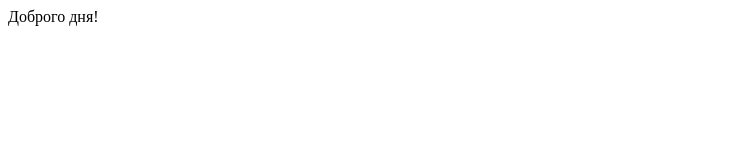
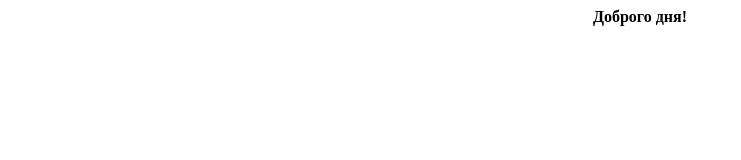
Before and after one commit to lebowskiFF/-, a plain HTML site: page index.html in a window 1280 px wide. Shown: the whole page, without its empty margins (0-741 px from the left). Drawn offline with Linux system fonts and the light colour scheme.

Commit message:
Update index.html

```diff
--- a/index.html
+++ b/index.html
@@ -1,5 +1,5 @@
 <html>
         <body>
-                Доброго дня!
+                <p align="center"><b>Доброго дня!</b></p>
         </body>
 </html>
```
